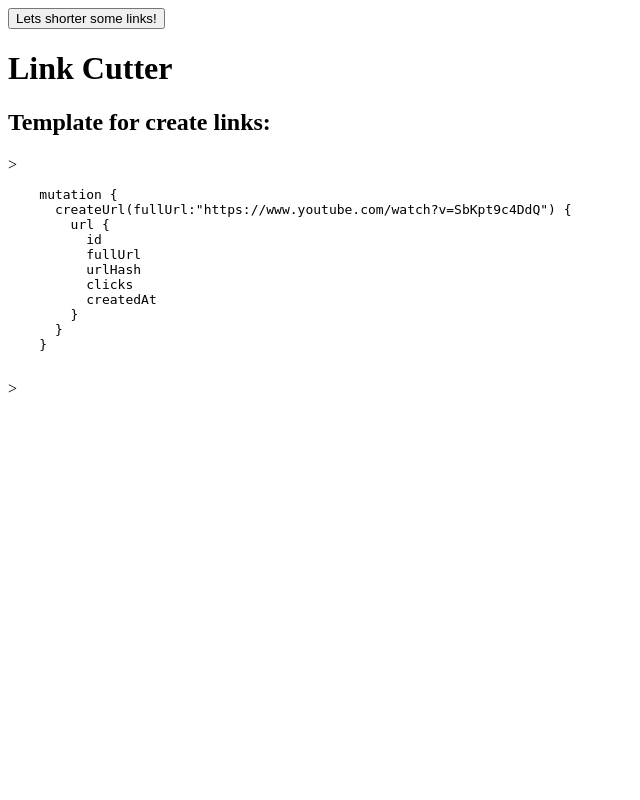
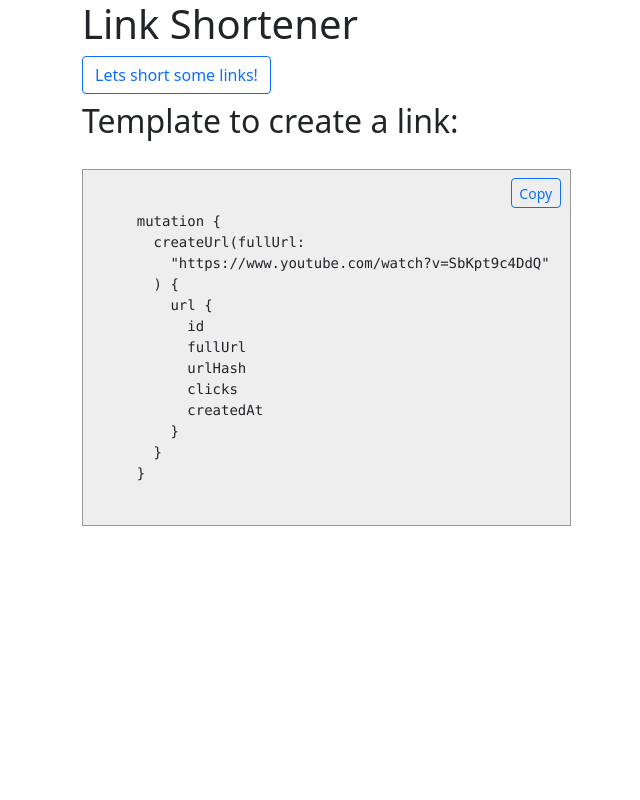
Before and after one commit to OleksandrTimoshenko/link_shortener, a Django app: page / in a window 1280 px wide. Shown: the whole page, without its empty margins (0-640 px from the left). Run offline with Django 3.2, Linux system fonts and the light colour scheme.

Commit message:
UI for app & css

```diff
--- /dev/null
+++ b/backend/shortener/templates/app.css
@@ -0,0 +1,31 @@
+body {
+  margin: 0 auto;
+}
+
+.main-container {
+  display: flex;
+  flex-direction: column;
+}
+
+pre code {
+  background-color: #eee;
+  border: 1px solid #999;
+  display: block;
+  padding: 20px;
+}
+
+.code {
+  position: relative;
+  max-width: max-content;
+}
+
+.copyButton {
+  position: absolute;
+  font-size: 14px;
+  width: 50px;
+  height: 30px;
+  top: 30px;
+  right: 10px;
+
+  padding: 0;
+}
--- a/backend/shortener/templates/index.html
+++ b/backend/shortener/templates/index.html
@@ -1,18 +1,32 @@
 <html>
  <head>
+  <link
+    href="https://cdn.jsdelivr.net/npm/bootstrap@5.1.1/dist/css/bootstrap.min.css"
+    rel="stylesheet" integrity="sha384-F3w7mX95PdgyTmZZMECAngseQB83DfGTowi0iMjiWaeVhAn4FJkqJByhZMI3AhiU"
+    crossorigin="anonymous"
+  >
+  <link rel="stylesheet" href="./app.css">
+  <title>Link Shortener</title>
  </head>
  <body>
-  <button id="myButton" class="float-left submit-button" >Lets shorter some links!</button>
-  <script type="text/javascript">
-      document.getElementById("myButton").onclick = function () {
-          location.href = "graphql";
-      };
-  </script>
-   <h1>Link Cutter<h1>
-   <h2>Template for create links:</h2>>
-   <pre>
+    <div class="container main-container">
+      <div>
+        <h1>Link Shortener<h1>
+          <div>
+            <button id="myButton" class="float-left submit-button btn btn-outline-primary" >
+              Lets short some links!
+            </button>
+          </div>
+        <h2>Template to create a link:</h2>
+      </div>
+
+    <div class="code">
+      <pre>
+        <code class="language-html" data-lang="html" id="copyTarget">
     mutation {
-      createUrl(fullUrl:"https://www.youtube.com/watch?v=SbKpt9c4DdQ") {
+      createUrl(fullUrl:
+        "https://www.youtube.com/watch?v=SbKpt9c4DdQ"
+      ) {
         url {
           id
           fullUrl
@@ -22,6 +36,81 @@
         }
       }
     }
-   </pre>>
+        </code>
+      </pre>
+
+      <div class="bd-clipboard">
+        <button class="btn btn-outline-primary copyButton" id="copyButton">Copy</button>
+      </div>
+    </div>
+
+    </div>
+
+
+   <script type="text/javascript">
+      document.getElementById("myButton").onclick = function () {
+          location.href = "graphql";
+      };
+
+      const copyButton = document.getElementById("copyButton");
+      copyButton.addEventListener("click", function() {
+          copyToClipboard(document.getElementById("copyTarget"));
+
+          if (!copyButton.classList.contains('btn-success')) {
+            setTimeout(() => {
+              copyButton.classList.remove('btn-success');
+              copyButton.classList.add('btn-outline-primary');
+              copyButton.innerHTML = 'Copy';
+            }, 3000);
+
+            copyButton.classList.remove('btn-outline-primary');
+            copyButton.classList.add('btn-success');
+            copyButton.innerHTML = 'Copied';
+          }
+
+      });
+
+    function copyToClipboard(elem) {
+        var targetId = "_hiddenCopyText_";
+        var isInput = elem.tagName === "INPUT" || elem.tagName === "TEXTAREA";
+        var origSelectionStart, origSelectionEnd;
+        if (isInput) {
+            target = elem;
+            origSelectionStart = elem.selectionStart;
+            origSelectionEnd = elem.selectionEnd;
+        } else {
+            target = document.getElementById(targetId);
+            if (!target) {
+                var target = document.createElement("textarea");
+                target.style.position = "absolute";
+                target.style.left = "-9999px";
+                target.style.top = "0";
+                target.id = targetId;
+                document.body.appendChild(target);
+            }
+            target.textContent = elem.textContent;
+        }
+        var currentFocus = document.activeElement;
+        target.focus();
+        target.setSelectionRange(0, target.value.length);
+
+        var succeed;
+        try {
+            succeed = document.execCommand("copy");
+        } catch(e) {
+            succeed = false;
+        }
+        if (currentFocus && typeof currentFocus.focus === "function") {
+            currentFocus.focus();
+        }
+
+        if (isInput) {
+            elem.setSelectionRange(origSelectionStart, origSelectionEnd);
+        } else {
+            target.textContent = "";
+        }
+        return succeed;
+    }
+  </script>
  </body>
 </html>
```
Also changed, not shown: package-lock.json (added).
